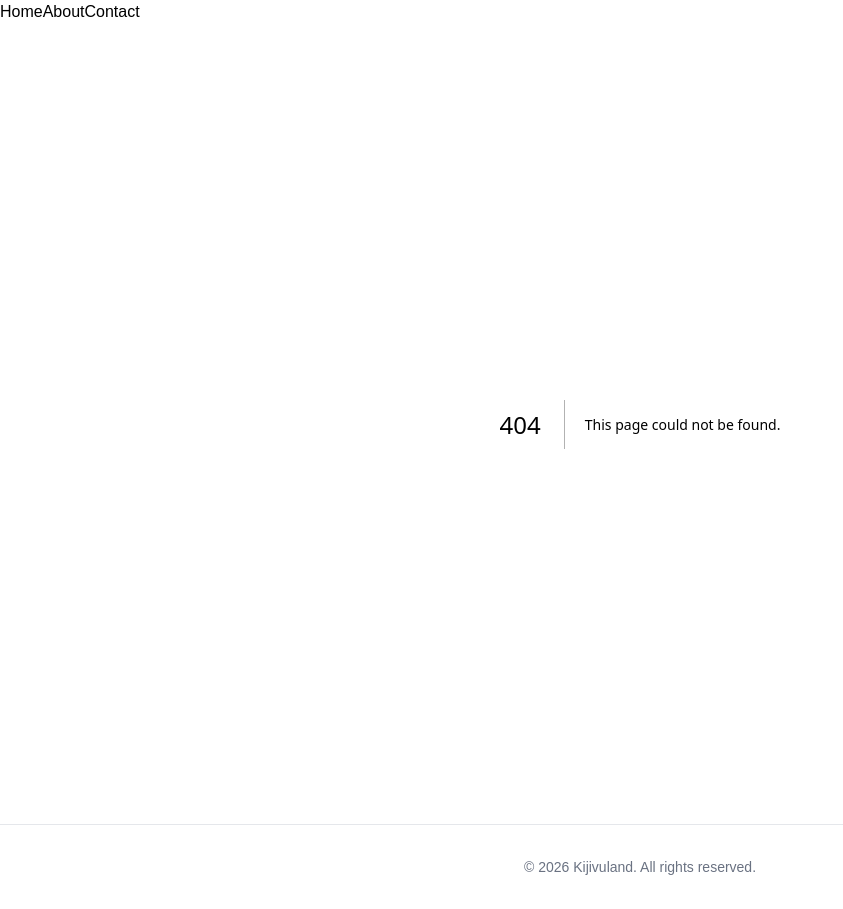
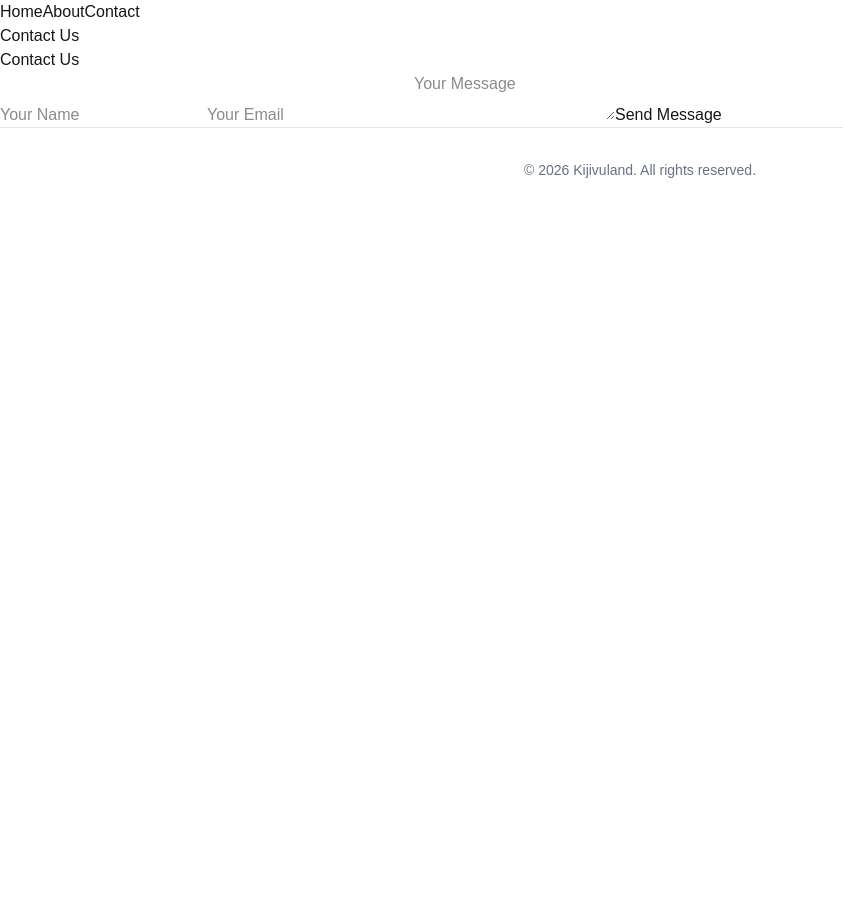
Before and after one commit to Norah-Nicole/x23, a Next.js app: page /contact in a window 1280 px wide. Before the commit this address had no page. Shown: the whole page, without its empty margins (0-843 px from the left). After the commit the page ends 800 px from the top, so only its background shows below. Built offline with nearby package versions, Linux system fonts and the light colour scheme.

Commit message:
Add hero section

```diff
--- /dev/null
+++ b/app/contact/page.tsx
@@ -0,0 +1,11 @@
+"use client";
+ import ContactForm from "@/components/ContactForm";
+
+ export default function ContactPage() {
+    return (
+        <div className="contact-page">
+            <h1>Contact Us</h1>
+            <ContactForm />
+        </div>
+    );
+ }
--- /dev/null
+++ b/components/ContactForm.tsx
@@ -0,0 +1,15 @@
+"use client";
+
+export default function ContactForm() {
+    return (
+        <div className="contact-form">
+            <h2>Contact Us</h2>
+            <form>
+                <input type="text" placeholder="Your Name" />
+                <input type="email" placeholder="Your Email" />
+                <textarea placeholder="Your Message"></textarea>
+                <button type="submit">Send Message</button>
+            </form>
+        </div>
+    );
+}
--- /dev/null
+++ b/components/Hero.tsx
@@ -0,0 +1,11 @@
+"use client";
+
+export default function Hero() {
+    return (
+        <div className="hero">
+            <h1 className="hero__title">Welcome to My Website</h1>
+            <p className="hero__subtitle">This is a simple hero section.</p>
+            <a href="/about" className="hero__button">Learn More</a>
+        </div>
+    );
+}
```
